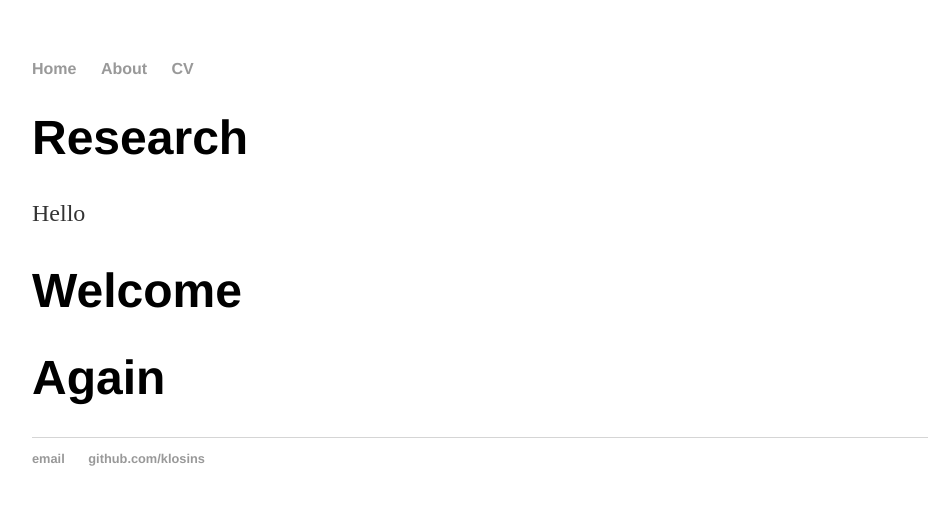
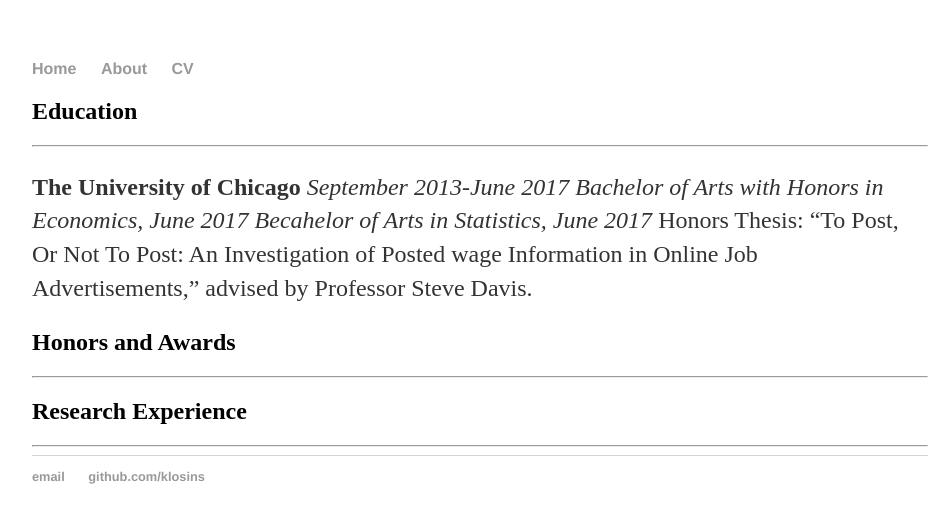
Before and after one commit to lcurrier/lcurrier.github.io, a Jekyll site: the page built from test_page/index.md, in a window 1280 px wide. Shown: the top 523 px of the page, without its empty margins (160-1089 px from the left). Built offline with Jekyll 4.4.1, drawn with Linux system fonts in a browser that asks for light colours.

Commit message:
Add some test content

```diff
--- a/test_page/index.md
+++ b/test_page/index.md
@@ -3,10 +3,19 @@
 title: Sylvia Klosin's CV
 ---
 
-# Research
+## Education
 
-Hello
+---
 
-# Welcome
+**The University of Chicago** *September 2013-June 2017*
+*Bachelor of Arts with Honors in Economics, June 2017*
+*Becahelor of Arts in Statistics, June 2017*
+Honors Thesis: "To Post, Or Not To Post: An Investigation of Posted wage Information in Online Job Advertisements," advised by Professor Steve Davis.
 
-# Again
+## Honors and Awards
+
+----
+
+## Research Experience
+
+---
```
